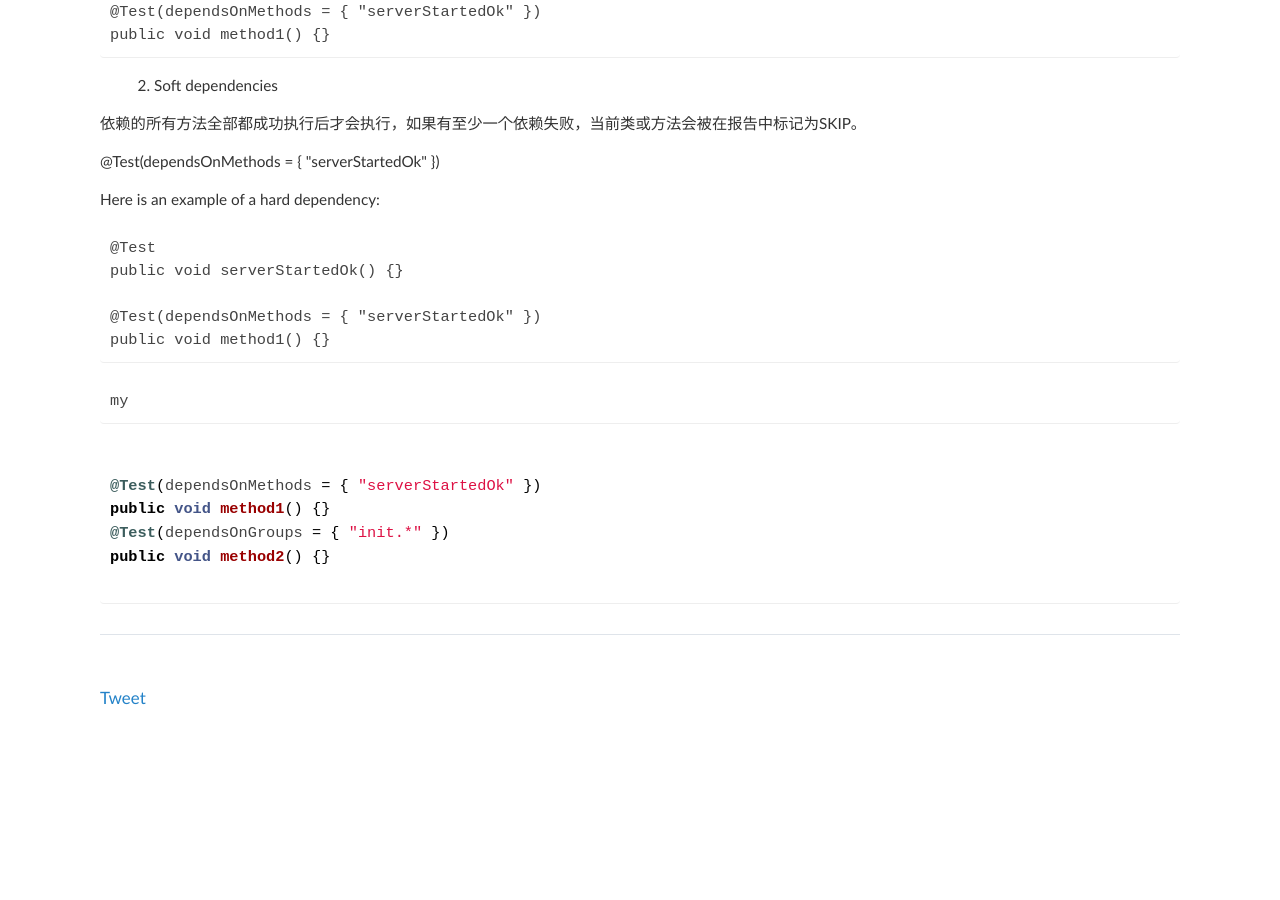
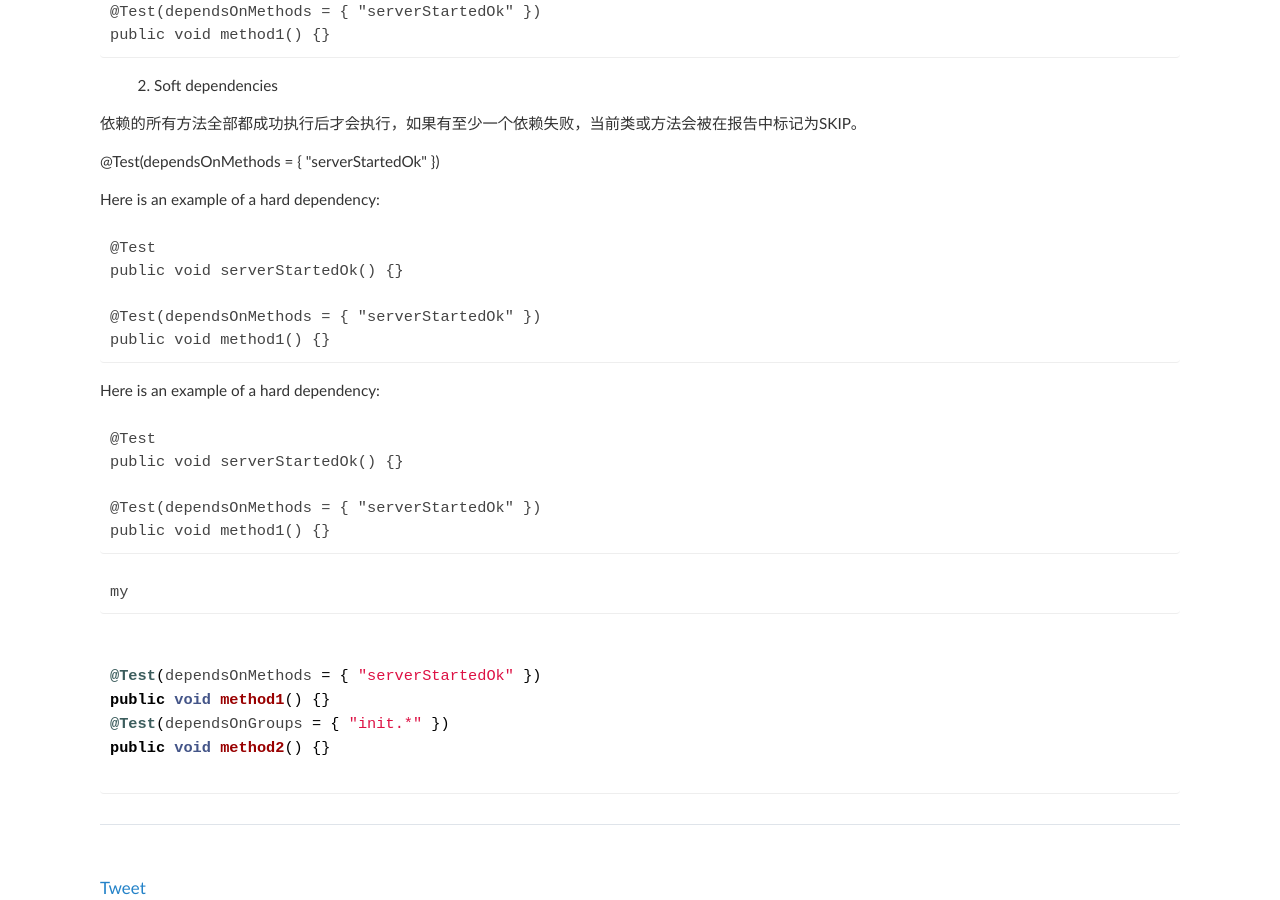
Before and after one commit to kuiwa/blog, a Jekyll site: the page built from _posts/2016-08-25-testng-tips.markdown, in a window 1280 px wide and 900 px high, scrolled down 765 px. Built offline with Jekyll 4.4.1, drawn with Linux system fonts in a browser that asks for light colours; comment, search, counter and statistics services are not loaded; before the commit the page ends 1474 px from its top, so only the background shows below that.

Commit message:
hard dependencies

```diff
--- a/_posts/2016-08-25-testng-tips.markdown
+++ b/_posts/2016-08-25-testng-tips.markdown
@@ -69,6 +69,15 @@ public void method1() {}
 	<ul>
 	@Test(dependsOnMethods = { "serverStartedOk" })
 	</ul>
+	Here is an example of a hard dependency:
+
+<pre class="brush: java">
+@Test
+public void serverStartedOk() {}
+
+@Test(dependsOnMethods = { "serverStartedOk" })
+public void method1() {}
+</pre>
 </ol>
 
 Here is an example of a hard dependency:
```
